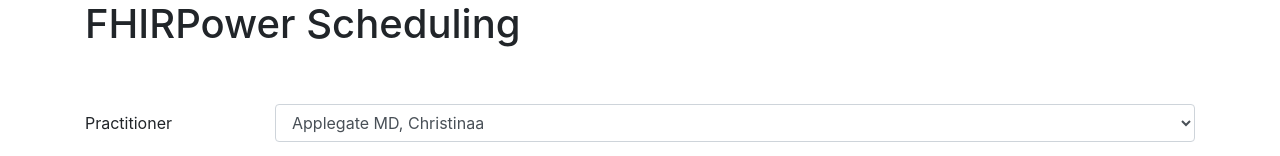
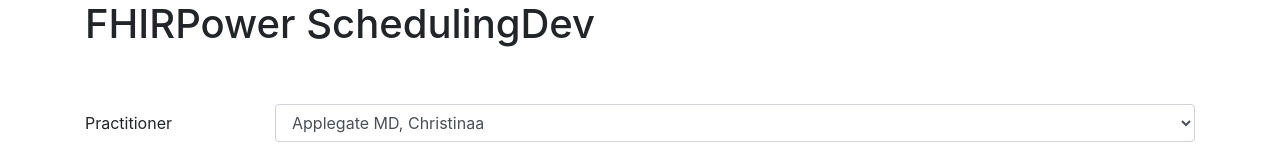
Before and after one commit to pjjgithubrepo/R4FHIRPower.github.io, a plain HTML site: page FHIRedUpScheduling/scheduling-app/index.html in a window 1280 px wide. Shown: the top 156 px of the page. Drawn offline with nearby package versions, Linux system fonts and the light colour scheme.

Commit message:
Update index.html

```diff
--- a/FHIRedUpScheduling/scheduling-app/index.html
+++ b/FHIRedUpScheduling/scheduling-app/index.html
@@ -17,7 +17,7 @@
     <div class='container'>
       <div class='row'>
         <div class='col'>
-          <h1>FHIRPower Scheduling</h1>
+          <h1>FHIRPower SchedulingDev</h1>
         </div>
       </div>
 
```
